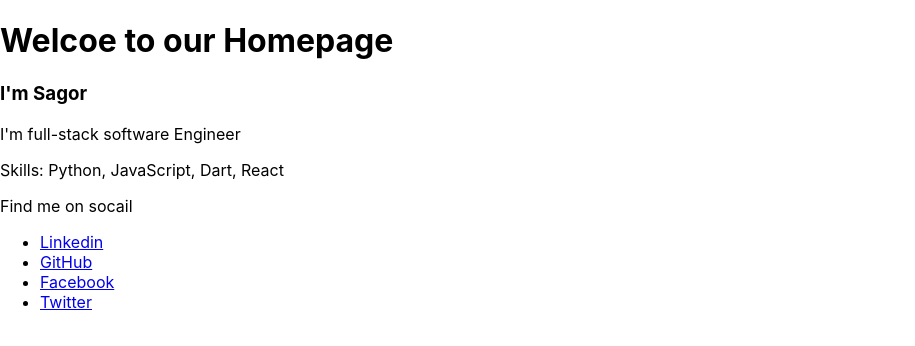
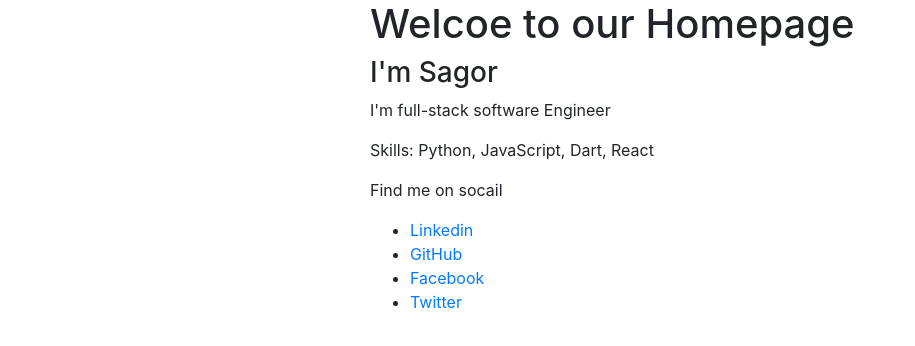
Before and after one commit to mbrsagor/youReacker, a React (Create React App) app: page / in a window 1280 px wide. Shown: the top 346 px of the page, without its empty margins (0-915 px from the left). Built offline with nearby package versions, Linux system fonts and the light colour scheme.

Commit message:
Create profile compoents

```diff
--- a/package.json
+++ b/package.json
@@ -6,7 +6,9 @@
     "@testing-library/jest-dom": "^5.11.4",
     "@testing-library/react": "^11.1.0",
     "@testing-library/user-event": "^12.1.10",
+    "bootstrap": "^4.5.3",
     "react": "^17.0.1",
+    "react-bootstrap": "^1.4.0",
     "react-dom": "^17.0.1",
     "react-scripts": "4.0.1",
     "web-vitals": "^0.2.4"
--- a/src/components/profile/index.jsx
+++ b/src/components/profile/index.jsx
@@ -1,20 +1,16 @@
-import React from 'react'
+import React from 'react';
+import Info from './info';
+import Skills from './skill';
+import Socail from './social';
 
 class Profile extends React.Component {
 
     render() {
         return (
             <div>
-                <h3>I'm Sagor</h3>
-                <p>I'm full-stack software Engineer</p>
-                <p>Skills: Python, JavaScript, Dart, React</p>
-                <p>Find me on socail</p>
-                <ul>
-                    <li><a href="https//linkedin.com/mbrsagor">Linkedin</a></li>
-                    <li><a href="https//github.com/mbrsagor">GitHub</a></li>
-                    <li><a href="https//facebook.com/mbrsagor">Facebook</a></li>
-                    <li><a href="https//twitter.com/mbrsagor">Twitter</a></li>
-                </ul>
+                <Info />
+                <Skills />
+                <Socail />
             </div>
         )
     }
--- /dev/null
+++ b/src/components/profile/info.jsx
@@ -0,0 +1,14 @@
+import React from 'react';
+
+class Info extends React.Component {
+    render() {
+        return (
+            <div>
+                <h3>I'm Sagor</h3>
+                <p>I'm full-stack software Engineer</p>
+            </div>
+        )
+    }
+}
+
+export default Info;
--- /dev/null
+++ b/src/components/profile/skill.jsx
@@ -0,0 +1,13 @@
+import React from 'react';
+
+class Skills extends React.Component {
+    render() {
+        return (
+            <div>
+                <p>Skills: Python, JavaScript, Dart, React</p>
+            </div>
+        )
+    }
+}
+
+export default Skills;
--- /dev/null
+++ b/src/components/profile/social.jsx
@@ -0,0 +1,19 @@
+import React from 'react';
+
+class Socail extends React.Component {
+    render() {
+        return (
+            <div>
+                <p>Find me on socail</p>
+                <ul>
+                    <li><a href="https//linkedin.com/mbrsagor">Linkedin</a></li>
+                    <li><a href="https//github.com/mbrsagor">GitHub</a></li>
+                    <li><a href="https//facebook.com/mbrsagor">Facebook</a></li>
+                    <li><a href="https//twitter.com/mbrsagor">Twitter</a></li>
+                </ul>
+            </div>
+        )
+    }
+}
+
+export default Socail;
--- a/src/index.js
+++ b/src/index.js
@@ -1,5 +1,6 @@
 import React from 'react';
 import ReactDOM from 'react-dom';
+import "bootstrap/dist/css/bootstrap.min.css";
 import './index.css';
 import App from '../src/components/App';
 import reportWebVitals from './reportWebVitals';
```
Also changed, not shown: 2 other files (tests, documents, lock files or other folders).
